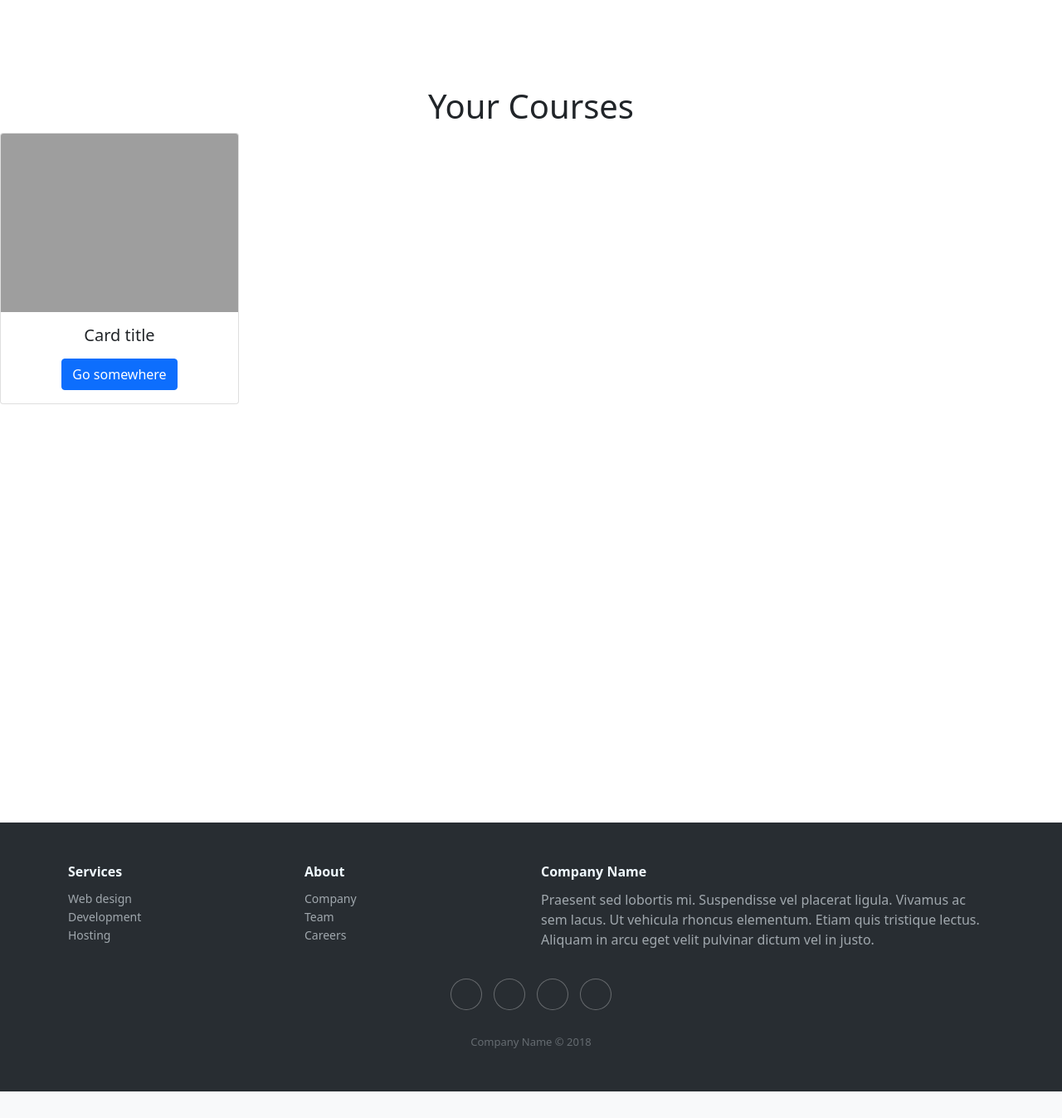
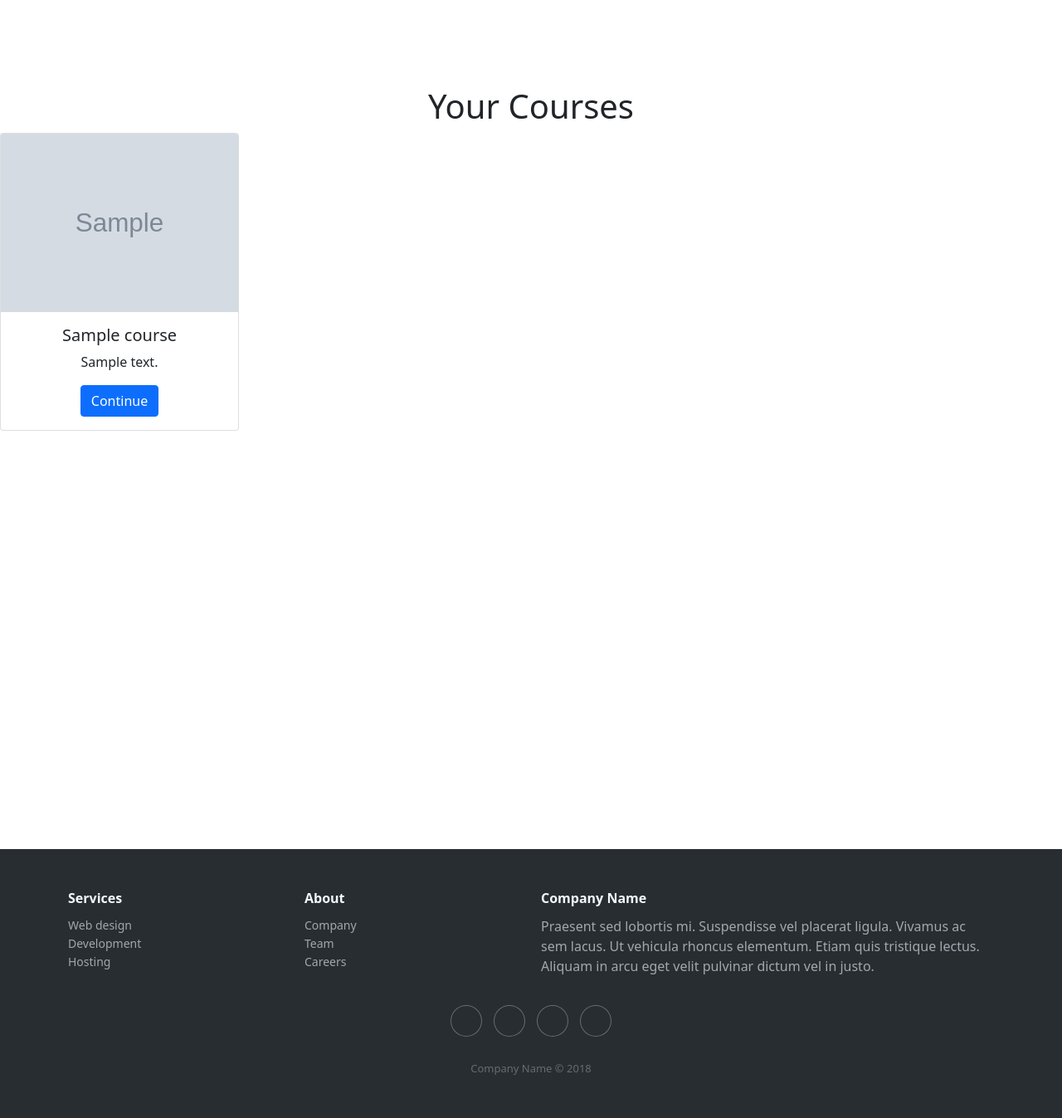
Before and after one commit to apurbadh/Minerva, a Django app: page / in a window 1280 px wide. Shown: the part 76-1423 px from the top of the page at 83% size. Before the commit the page ends 1391 px from the top, so only its background shows below. Run offline with Django 3.2, Linux system fonts and the light colour scheme; a user stored in the database is signed in; tables that the repository leaves empty hold one stand-in row (values such as "Sample post"); grey boxes marked "Sample" are stand-in pictures; grey boxes are pictures that could not be loaded.

Commit message:
modules added

```diff
--- a/course/templates/index.html
+++ b/course/templates/index.html
@@ -11,14 +11,16 @@
     <div style="text-align: center;">
 
        <h1  style="margin-top: 5rem;">Your Courses</h1>
+  {% for course in courses %}
 <div class="card" style="width: 18rem;">
-  <img src="..." class="card-img-top" alt="...">
+  <img src="/media/{{ course.picture }}" class="card-img-top">
   <div class="card-body">
-    <h5 class="card-title">Card title</h5>
-    <p class="card-text"></p>
-    <a href="#" class="btn btn-primary">Go somewhere</a>
+    <h5 class="card-title">{{ course.name }}</h5>
+    <p class="card-text">{{ course.description }}</p>
+    <a href="/course/{{ course.id }}" class="btn btn-primary">Continue</a>
   </div>
 </div>
+{% endfor %}
 </div>
     <br>
     <br>
--- a/course/urls.py
+++ b/course/urls.py
@@ -4,8 +4,8 @@ from . import views
 
 urlpatterns = [
     path('', views.index, name="home"),
-    path("course/<slug:name>", views.course, name="course"),
-    path("course/<slug:name>/forum", include("forum.urls"), name="forum"),
+    path("course/<int:id>", views.course, name="course"),
+    path("course/<int:id>/forum", include("forum.urls"), name="forum"),
     path("login", views.loginPage, name="login"),
     path("register", views.registerPage, name="register"),
     path("verify", views.verifyPage, name="verify"),
--- a/course/views.py
+++ b/course/views.py
@@ -10,12 +10,31 @@ from .verify import getData, check_github
 # Create your views here.
 @login_required(login_url="/login")
 def index(req):
-    return render(req, "index.html")
+    course_user = []
+    if not req.user.groups.filter(name="teachers"):
+        courses = models.Course.objects.all()
+        for course in courses:
+            if req.user in course.users.all():
+                course_user.append(course)
+    else:
+        course_user = models.Course.objects.all().filter(teacher=req.user)
+    context = {
+        "courses":course_user
+    }
+    return render(req, "index.html", context)
 
 
 @login_required(login_url="/login")
-def course(req, name):
-    pass
+def course(req, id):
+    try:
+        course = models.Course.objects.get(id=id)
+    except:
+        course = None
+    try:
+        modules = models.Module.objects.all()
+    except:
+        modules = None
+    return render(req, "course.html", {"course":course, "modules" : modules})
 
 @not_loggedin
 def loginPage(req):
```
Also changed, not shown: course/templates/course.html (added, +41 -0 lines), course/migrations/0005_alter_course_modules.py (added), course/migrations/0006_alter_course_modules.py (added).
